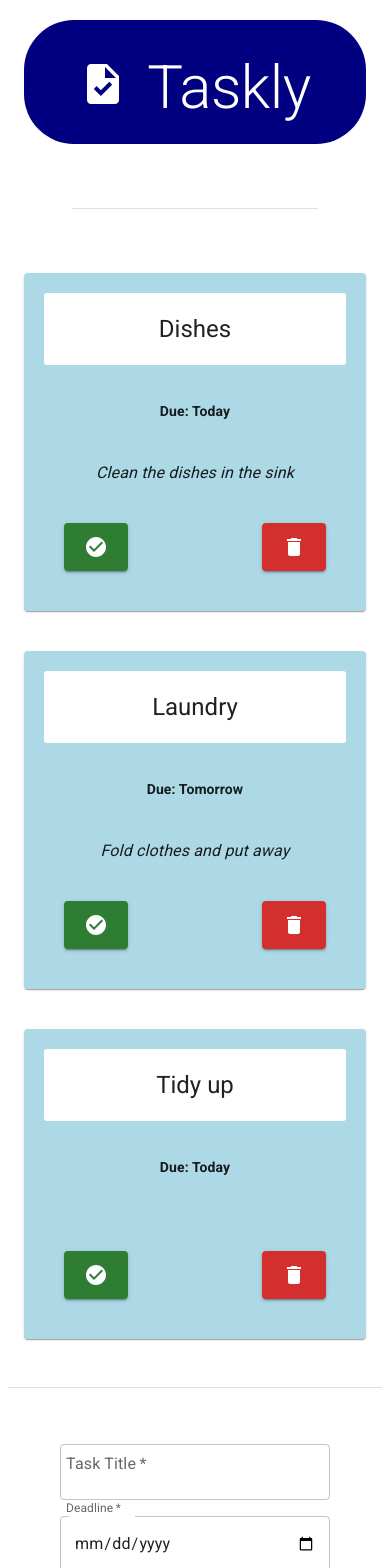
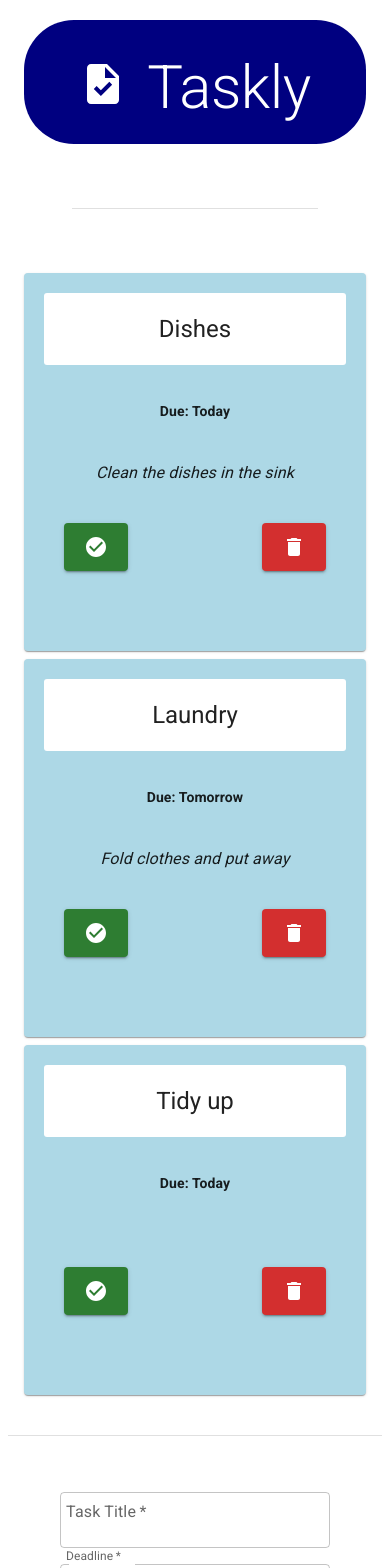
Before and after one commit to JoeOMahony/react-basics-labs, a React (Vite) app in the folder taskly/: page / in a window 390 px wide. Shown: the top 1568 px of the page. Built offline with nearby package versions, Linux system fonts and the light colour scheme.

Commit message:
Completed Exercise 4: Experiment with Responsive Layout

```diff
--- a/taskly/src/App.jsx
+++ b/taskly/src/App.jsx
@@ -124,7 +124,8 @@ function App() {
       <Container maxWidth="md" component="main">
         <Grid
           container
-          spacing={5}
+          spacing={{ xs: 2, sm: 3, md: 4}}
+          // spacing={5}
           sx={{ justifyContent: "center" }}
         >
           {taskState.tasks.map((task, index) => (
--- a/taskly/src/components/Task.jsx
+++ b/taskly/src/components/Task.jsx
@@ -18,13 +18,15 @@ const Task = (props) => {
     return (
         <Grid
             key={props.id}
-            size={{ xs: 12, md: 4 }}
+            size={{ xs: 12, sm: 6, md: 4 }}
+            sx={{mb: '2em'}}
         >
             <Card
                 sx={{
                     backgroundColor: props.done ? 'lightgreen' : 'lightblue',
                     border: props.done ? '2px dotted green' : 'inherit',
                     padding: '20px',
+                    height: '100%',
                     '&:hover': {
                         transform: 'scale(1.02)',
                         transition: 'transform 0.33s ease-in-out',
```
